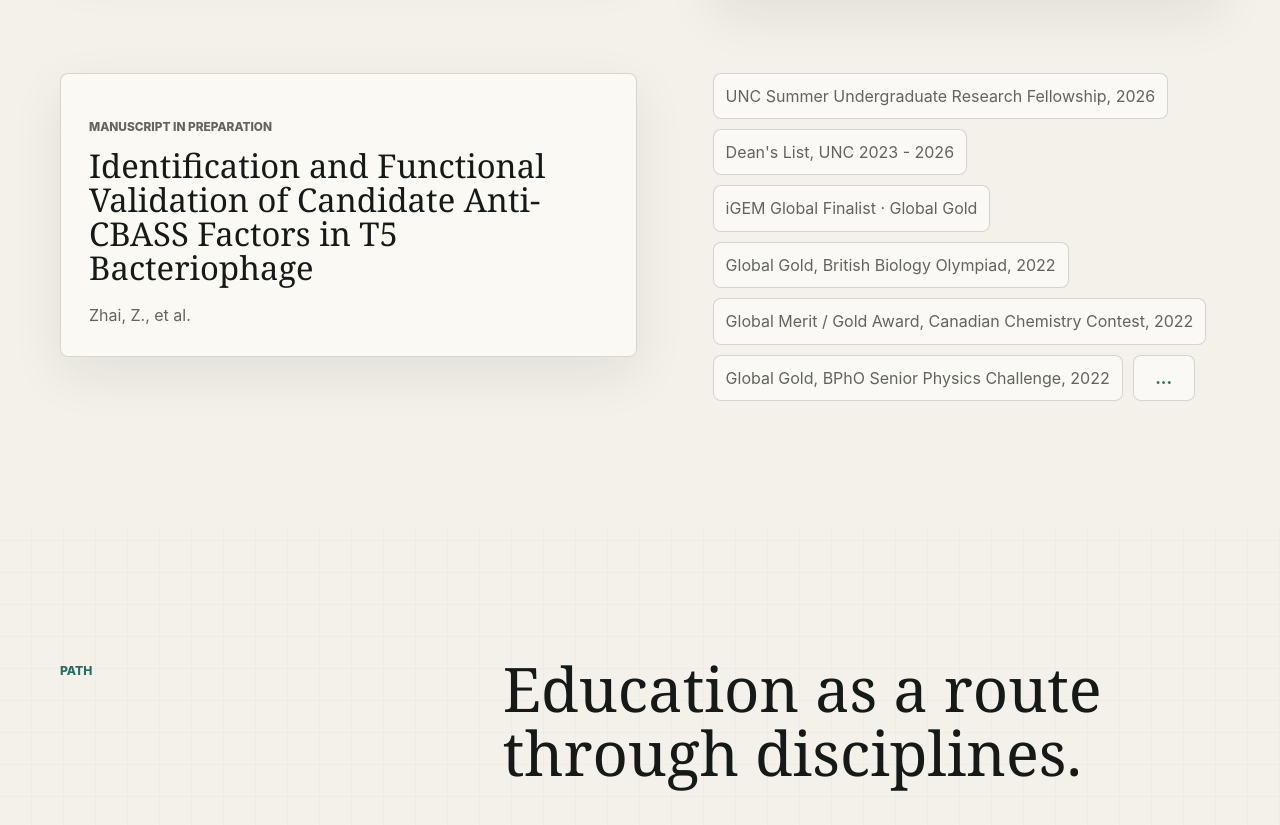
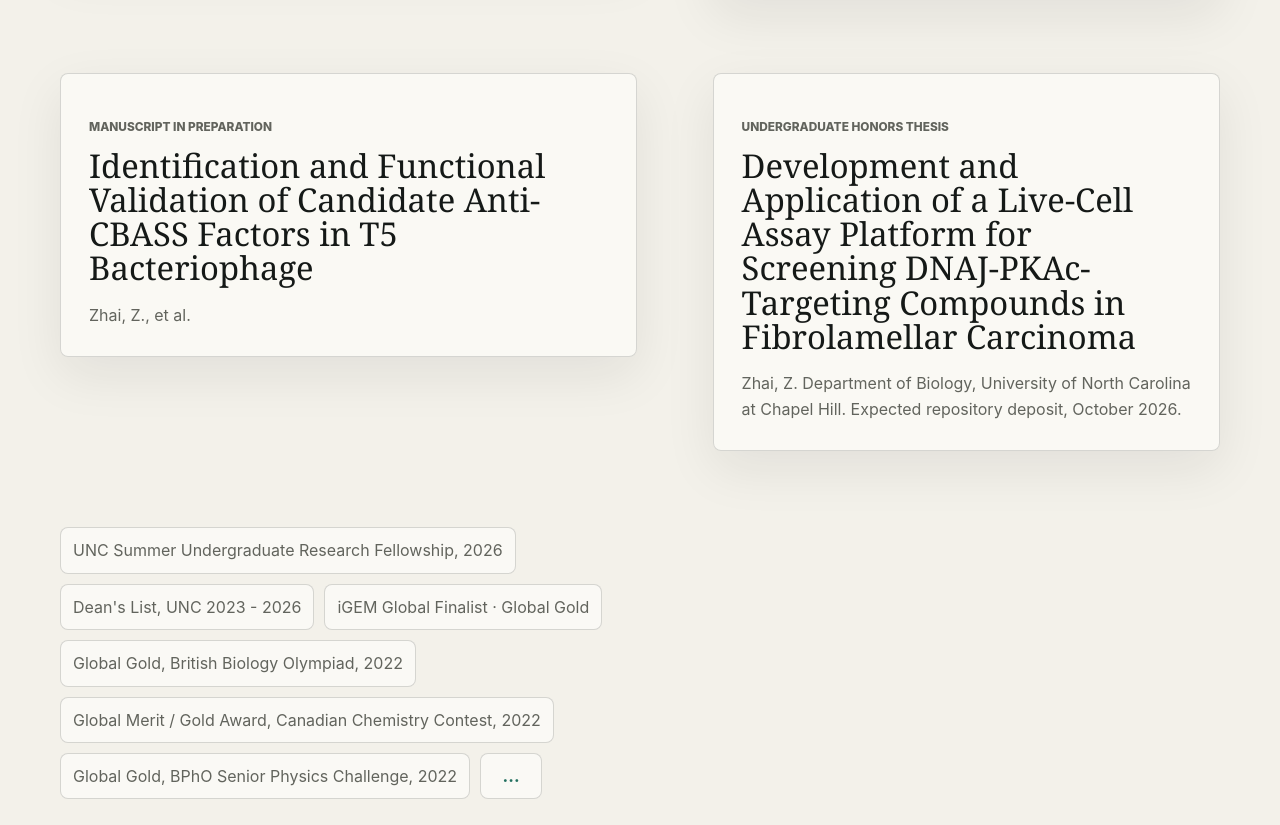
Before and after one commit to zhai08/zhai08.github.io, a website: page index.html in a window 1280 px wide. Shown: the part 4323-5148 px from the top of the page. Drawn offline with Linux system fonts and the light colour scheme.

Commit message:
Add honors thesis entry

```diff
--- a/index.html
+++ b/index.html
@@ -191,6 +191,11 @@
             <h3>Identification and Functional Validation of Candidate Anti-CBASS Factors in T5 Bacteriophage</h3>
             <p>Zhai, Z., et al.</p>
           </article>
+          <article class="feature-panel">
+            <p class="project-type">Undergraduate Honors Thesis</p>
+            <h3>Development and Application of a Live-Cell Assay Platform for Screening DNAJ-PKAc-Targeting Compounds in Fibrolamellar Carcinoma</h3>
+            <p>Zhai, Z. Department of Biology, University of North Carolina at Chapel Hill. Expected repository deposit, October 2026.</p>
+          </article>
           <div class="award-list" aria-label="Honors list">
             <span>UNC Summer Undergraduate Research Fellowship, 2026</span>
             <span>Dean's List, UNC 2023 - 2026</span>
```
